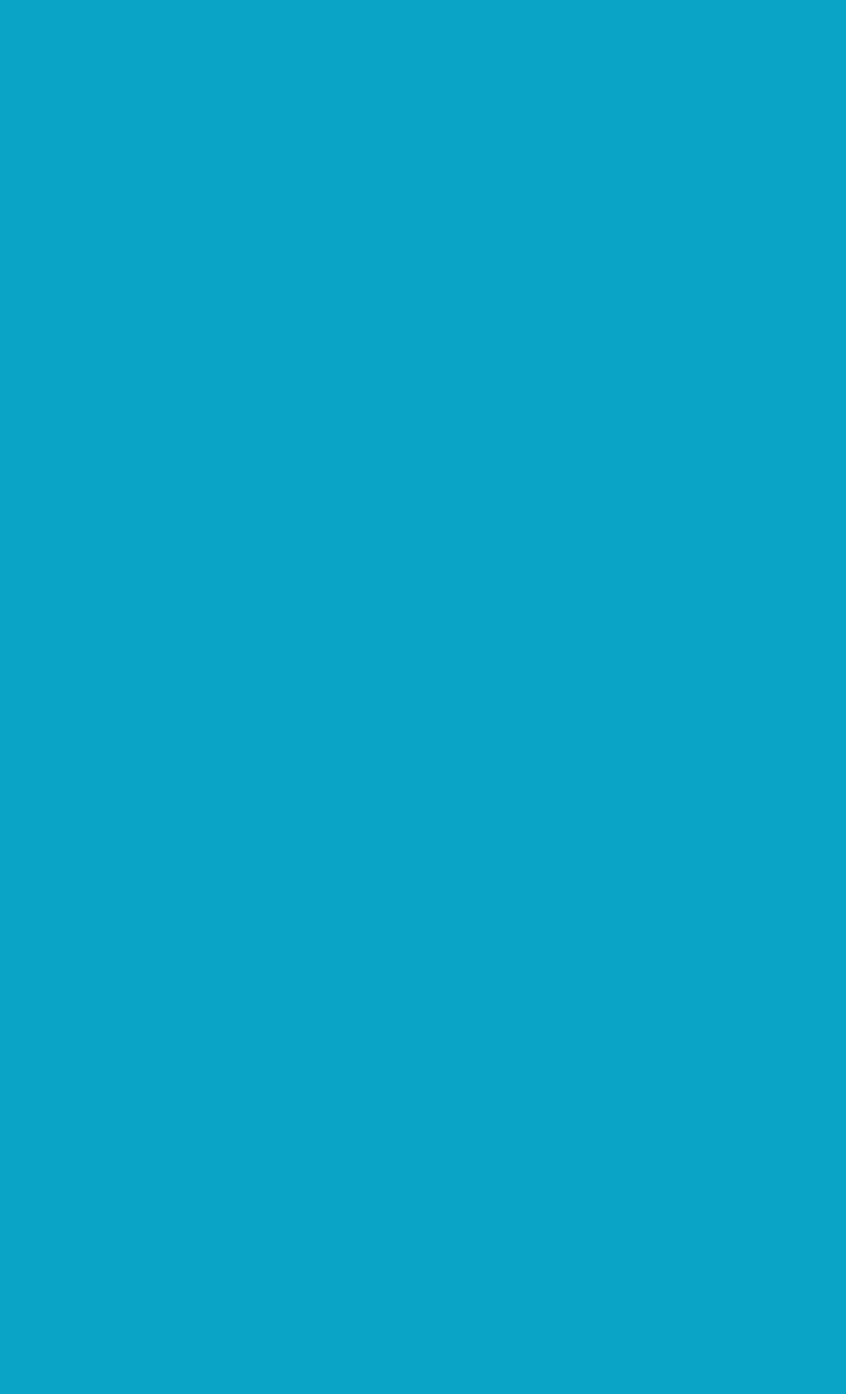
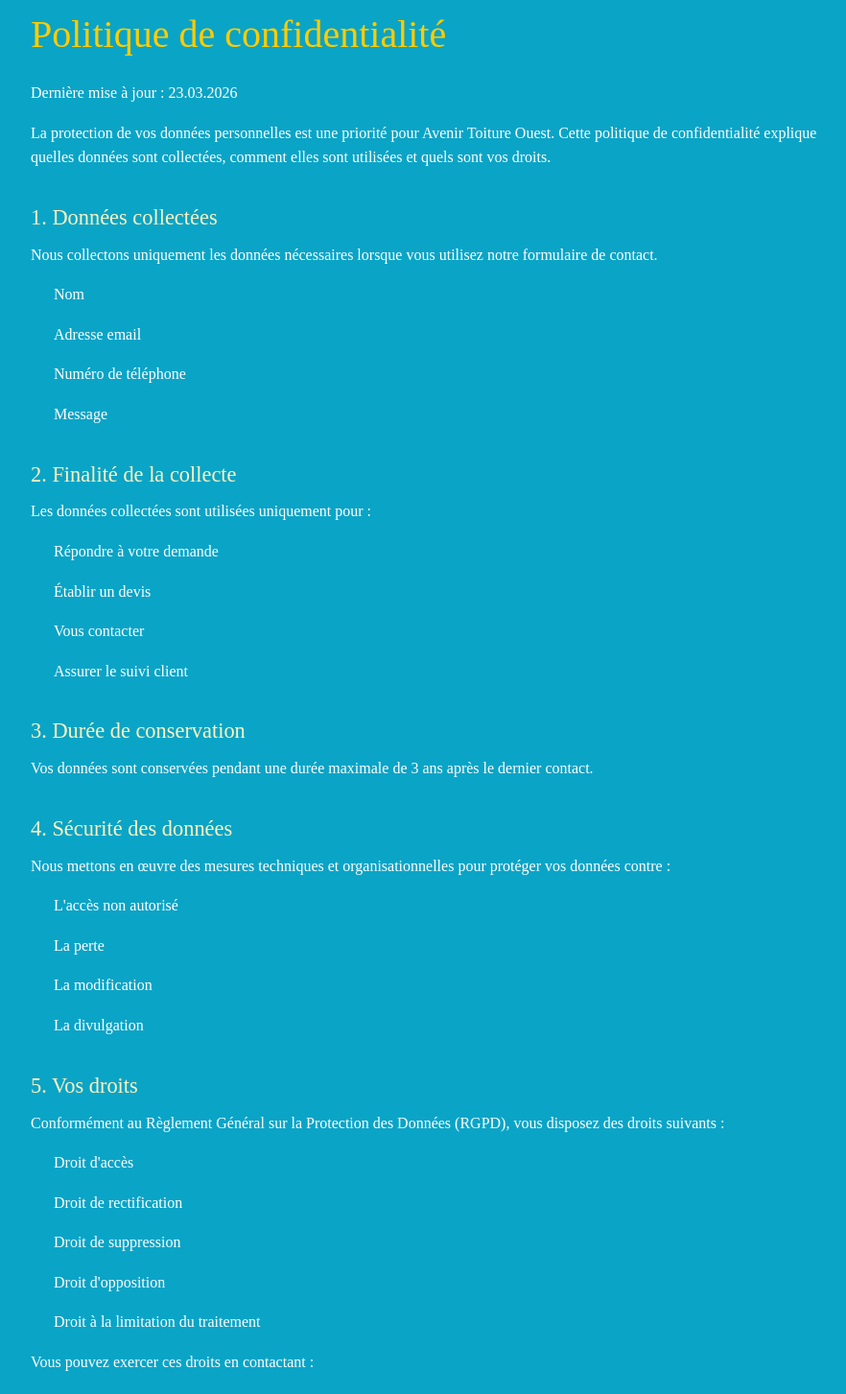
Before and after one commit to Charlirussell/Avenir-Toiture-Ouest, a React (Vite) app: page /mentions-legales in a window 1280 px wide. Shown: the part 60-1513 px from the top of the page at 96% size, without its empty margins (190-1072 px from the left). Before the commit the page ends 800 px from the top, so only its background shows below. Built offline with nearby package versions, Linux system fonts and the light colour scheme.

Commit message:
Added Privacy Policy script and relevent SCSS.

```diff
--- a/src/components/PrivacyPolicy/Privacy.jsx
+++ b/src/components/PrivacyPolicy/Privacy.jsx
@@ -2,8 +2,113 @@
 
 const Privacy = () => {
     return (
-        <section id='privacy' className='Privacy'>
+        <section id='privacy' className='privacy'>
+            <h1 className='privacy-title'>
+                Politique de confidentialité
+            </h1>
 
+            <p className='privacy-text'>
+                Dernière mise à jour : 23.03.2026
+            </p>
+
+            <p className='privacy-text'>
+                La protection de vos données personnelles est une priorité pour
+                <strong> Avenir Toiture Ouest</strong>.
+                Cette politique de confidentialité explique quelles données sont collectées,
+                comment elles sont utilisées et quels sont vos droits.
+            </p>
+
+            <h2 className='privacy-subtitle'>
+                1. Données collectées
+            </h2>
+
+            <p className='privacy-text'>
+                Nous collectons uniquement les données nécessaires lorsque vous utilisez
+                notre formulaire de contact.
+            </p>
+
+            <ul className='privacy-list'>
+                <li>Nom</li>
+                <li>Adresse email</li>
+                <li>Numéro de téléphone</li>
+                <li>Message</li>
+            </ul>
+
+            <h2 className='privacy-subtitle'>
+                2. Finalité de la collecte
+            </h2>
+
+            <p className='privacy-text'>
+                Les données collectées sont utilisées uniquement pour :
+            </p>
+
+            <ul className='privacy-list'>
+                <li>Répondre à votre demande</li>
+                <li>Établir un devis</li>
+                <li>Vous contacter</li>
+                <li>Assurer le suivi client</li>
+            </ul>
+
+            <h2 className='privacy-subtitle'>
+                3. Durée de conservation
+            </h2>
+
+            <p className='privacy-text'>
+                Vos données sont conservées pendant une durée maximale de
+                <strong> 3 ans </strong>
+                après le dernier contact.
+            </p>
+
+            <h2 className='privacy-subtitle'>
+                4. Sécurité des données
+            </h2>
+
+            <p className='privacy-text'>
+                Nous mettons en œuvre des mesures techniques et organisationnelles
+                pour protéger vos données contre :
+            </p>
+
+            <ul className='privacy-list'>
+                <li>L'accès non autorisé</li>
+                <li>La perte</li>
+                <li>La modification</li>
+                <li>La divulgation</li>
+            </ul>
+
+            <h2 className='privacy-subtitle'>
+                5. Vos droits
+            </h2>
+
+            <p className='privacy-text'>
+                Conformément au Règlement Général sur la Protection des Données (RGPD),
+                vous disposez des droits suivants :
+            </p>
+
+            <ul className='privacy-list'>
+                <li>Droit d'accès</li>
+                <li>Droit de rectification</li>
+                <li>Droit de suppression</li>
+                <li>Droit d'opposition</li>
+                <li>Droit à la limitation du traitement</li>
+            </ul>
+
+            <p className='privacy-text'>
+                Vous pouvez exercer ces droits en contactant :
+            </p>
+
+            <p className='privacy-text'>
+                Email : contact@avenirtoitureouest.fr
+            </p>
+
+            <h2 className='privacy-subtitle'>
+                6. Cookies
+            </h2>
+
+            <p className='privacy-text'>
+                Le site peut utiliser des cookies afin d'améliorer l'expérience utilisateur
+                et mesurer la fréquentation du site.
+                Vous pouvez refuser les cookies via les paramètres de votre navigateur.
+            </p>
         </section>
     )
 }
--- a/src/components/PrivacyPolicy/Privacy.scss
+++ b/src/components/PrivacyPolicy/Privacy.scss
@@ -1 +1,31 @@
 @use '/src/styles/variables' as v;
+
+.privacy {
+    max-width: 900px;
+    margin: 0 auto;
+    padding: 4rem 2rem;
+    min-height: 100vh;
+}
+
+.privacy h1 {
+    color: v.$yellow-primary;
+    font-size: 2.5rem;
+    margin-bottom: 1rem;
+}
+
+.privacy h2 {
+    color: v.$yellow-soft;
+    font-size: 1.4rem;
+    margin-top: 2rem;
+    margin-bottom: 0.5rem;
+}
+
+.privacy p {
+    margin-bottom: 1rem;
+    line-height: 1.6;
+}
+
+.privacy li {
+    margin-bottom: 1rem;
+    padding-left: 1.5rem;
+}
```
